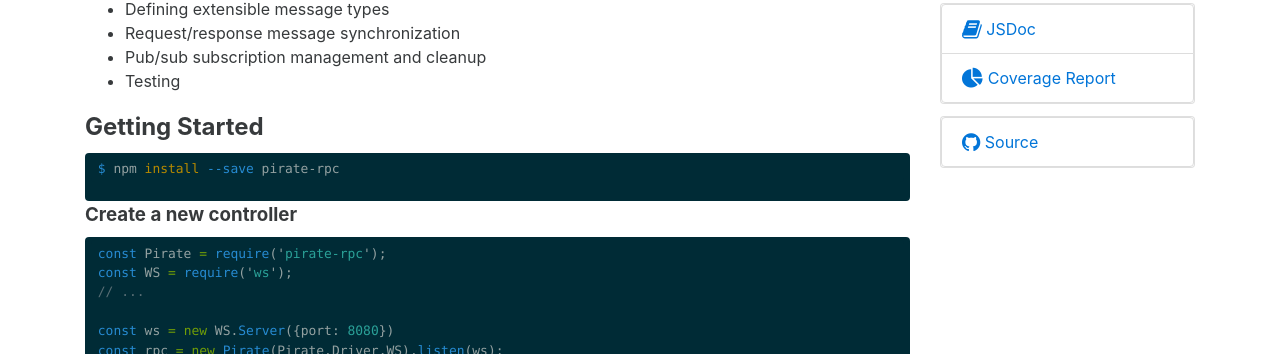
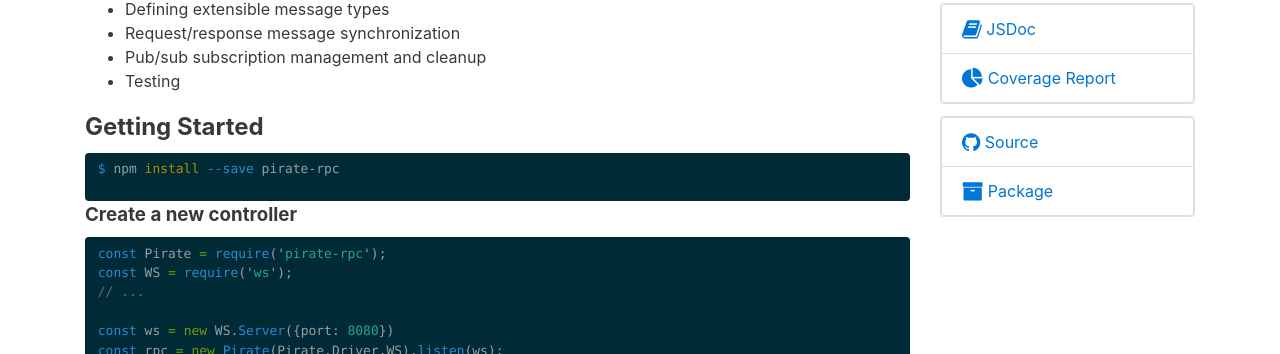
Before and after one commit to jmanero/pirate-rpc, a Jekyll site: the page built from docs/_pages/index.md, in a window 1280 px wide and 1281 px high. Shown: the part 483-837 px from the top of the window. Built offline with Jekyll 4.4.1, drawn with Linux system fonts in a browser that asks for light colours; nearby versions of some CDN libraries; emoji names are drawn with the system emoji font.

Commit message:
Add a link to NPM to the docs layout

```diff
--- a/docs/_layouts/default.html
+++ b/docs/_layouts/default.html
@@ -53,6 +53,8 @@
         <div class="card">
           <a class="link" href="https://github.com/{{ site.project.owner }}/{{ site.project.repo }}" target="_blank">
             <i class="fa fa-lg fa-github"></i>&nbsp;Source</a>
+          <a class="link" href="https://www.npmjs.com/package/{{ site.project.repo }}" target="_blank">
+            <i class="fa fa-lg fa-archive"></i>&nbsp;Package</a>
         </div>
       </div>
     </div>
```
